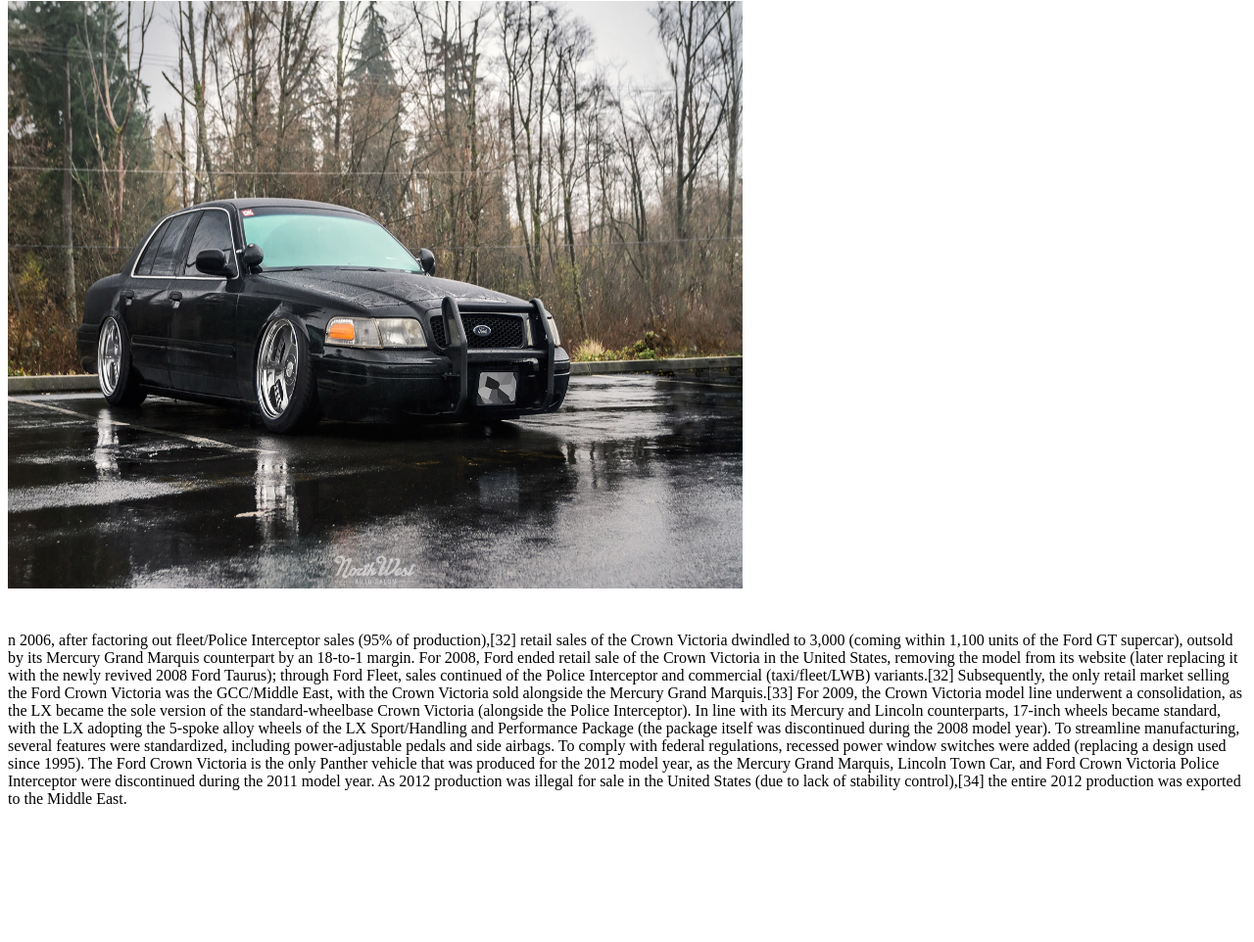
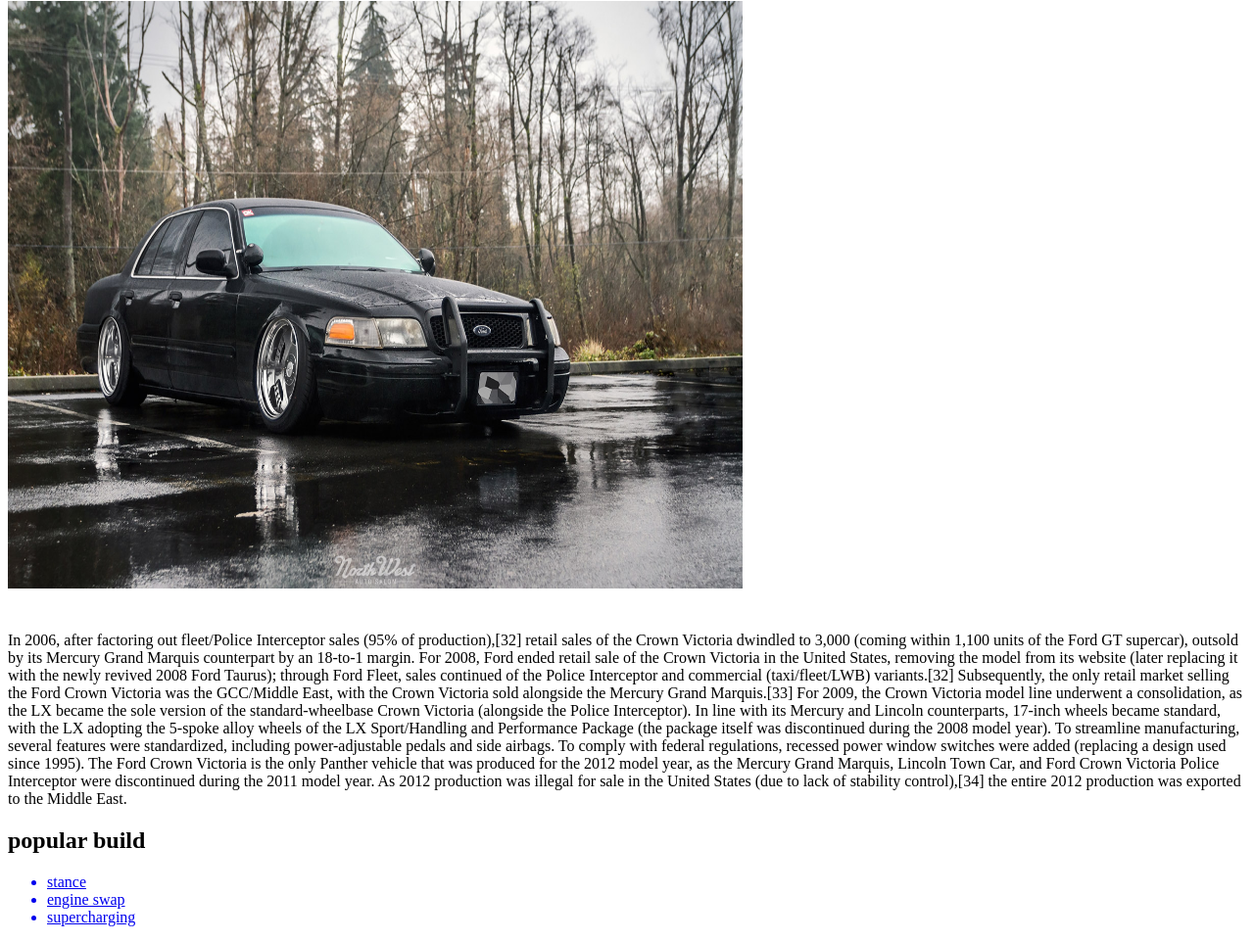
Before and after one commit to KeonhoPark/web, a plain HTML site: page 3.html in a window 1280 px wide. Shown: the part 200-1162 px from the top of the page at 98% size. Before the commit the page ends 1041 px from the top, so only its background shows below. Drawn offline with Linux system fonts and the light colour scheme.

Commit message:
유투브 링크 추가 및 리스트 추가

```diff
--- a/3.html
+++ b/3.html
@@ -13,10 +13,16 @@
       <li><a href="3.html">3rd generation</a></li>
     </ul>
     <h2><a href="https://ko.wikipedia.org/wiki/%ED%8F%AC%EB%93%9C_%ED%81%AC%EB%9D%BC%EC%9A%B4_%EB%B9%85%ED%86%A0%EB%A6%AC%EC%95%84" target="_blank" title="Ford Crown Vic Wiki">Ford Crown vic 3rd gen</a></h2>
-    <img src="vic.jpg" width="750" height="600">
-    <p style="margin-top: 40px;">n 2006, after factoring out fleet/Police Interceptor sales (95% of production),[32] retail sales of the Crown Victoria dwindled to 3,000 (coming within 1,100 units of the Ford GT supercar), outsold by its Mercury Grand Marquis counterpart by an 18-to-1 margin. For 2008, Ford ended retail sale of the Crown Victoria in the United States, removing the model from its website (later replacing it with the newly revived 2008 Ford Taurus); through Ford Fleet, sales continued of the Police Interceptor and commercial (taxi/fleet/LWB) variants.[32] Subsequently, the only retail market selling the Ford Crown Victoria was the GCC/Middle East, with the Crown Victoria sold alongside the Mercury Grand Marquis.[33]
+    <a href="http://northwestautosalon.com/2015/04/rscs8-steelhoover-stanced-crown-vic/"><img src="vic.jpg" width="750" height="600"></a>
+    <p style="margin-top: 40px;">In 2006, after factoring out fleet/Police Interceptor sales (95% of production),[32] retail sales of the Crown Victoria dwindled to 3,000 (coming within 1,100 units of the Ford GT supercar), outsold by its Mercury Grand Marquis counterpart by an 18-to-1 margin. For 2008, Ford ended retail sale of the Crown Victoria in the United States, removing the model from its website (later replacing it with the newly revived 2008 Ford Taurus); through Ford Fleet, sales continued of the Police Interceptor and commercial (taxi/fleet/LWB) variants.[32] Subsequently, the only retail market selling the Ford Crown Victoria was the GCC/Middle East, with the Crown Victoria sold alongside the Mercury Grand Marquis.[33]
       For 2009, the Crown Victoria model line underwent a consolidation, as the LX became the sole version of the standard-wheelbase Crown Victoria (alongside the Police Interceptor). In line with its Mercury and Lincoln counterparts, 17-inch wheels became standard, with the LX adopting the 5-spoke alloy wheels of the LX Sport/Handling and Performance Package (the package itself was discontinued during the 2008 model year). To streamline manufacturing, several features were standardized, including power-adjustable pedals and side airbags. To comply with federal regulations, recessed power window switches were added (replacing a design used since 1995).
       The Ford Crown Victoria is the only Panther vehicle that was produced for the 2012 model year, as the Mercury Grand Marquis, Lincoln Town Car, and Ford Crown Victoria Police Interceptor were discontinued during the 2011 model year. As 2012 production was illegal for sale in the United States (due to lack of stability control),[34] the entire 2012 production was exported to the Middle East.
     </p>
+    <h2>popular build</h2>
+    <ul>
+      <a href="https://youtu.be/yt776mZjSiU"><li>stance</li></a>
+      <a href="https://youtu.be/NjZAbrNfdOY"><li>engine swap</li></a>
+      <a href="https://youtu.be/wxWu4ffLrG8"><li>supercharging</li></a>
+    </ul>
   </body>
 </html>
```
Also changed, not shown: 2.html (+2 -2 lines), crownvic2.jpg (added).
